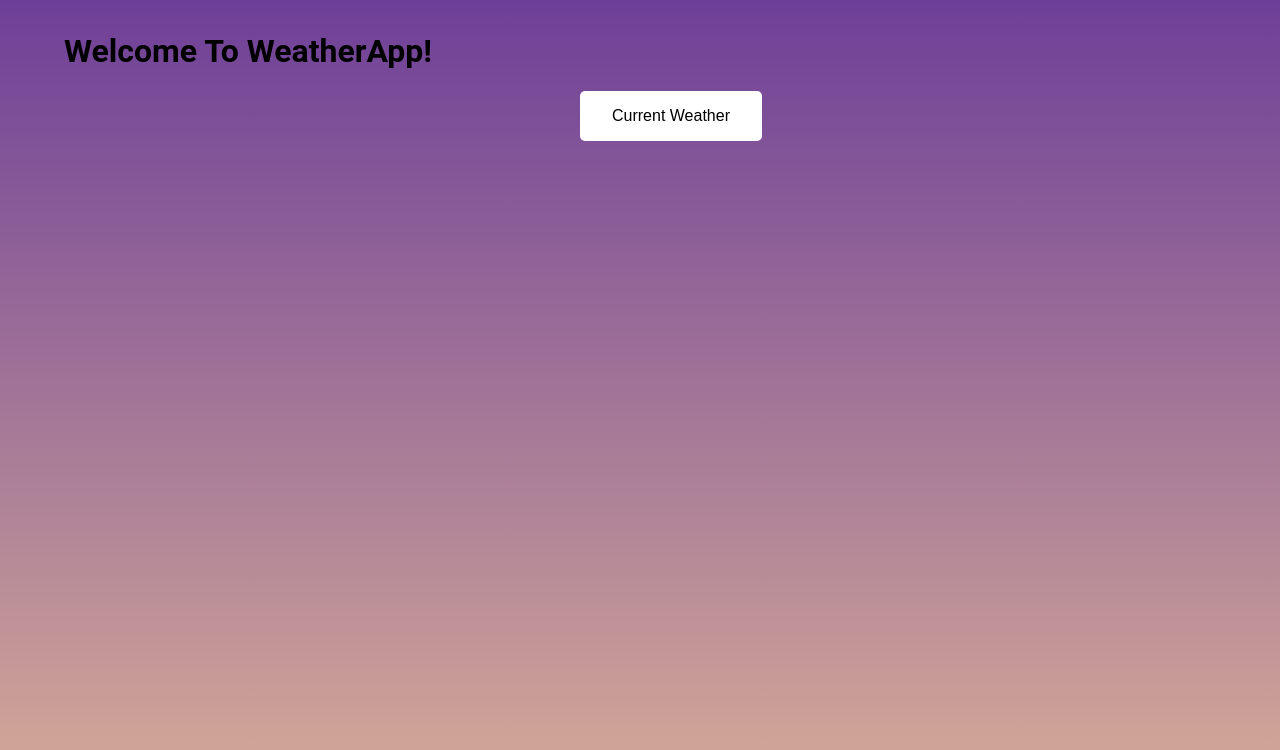
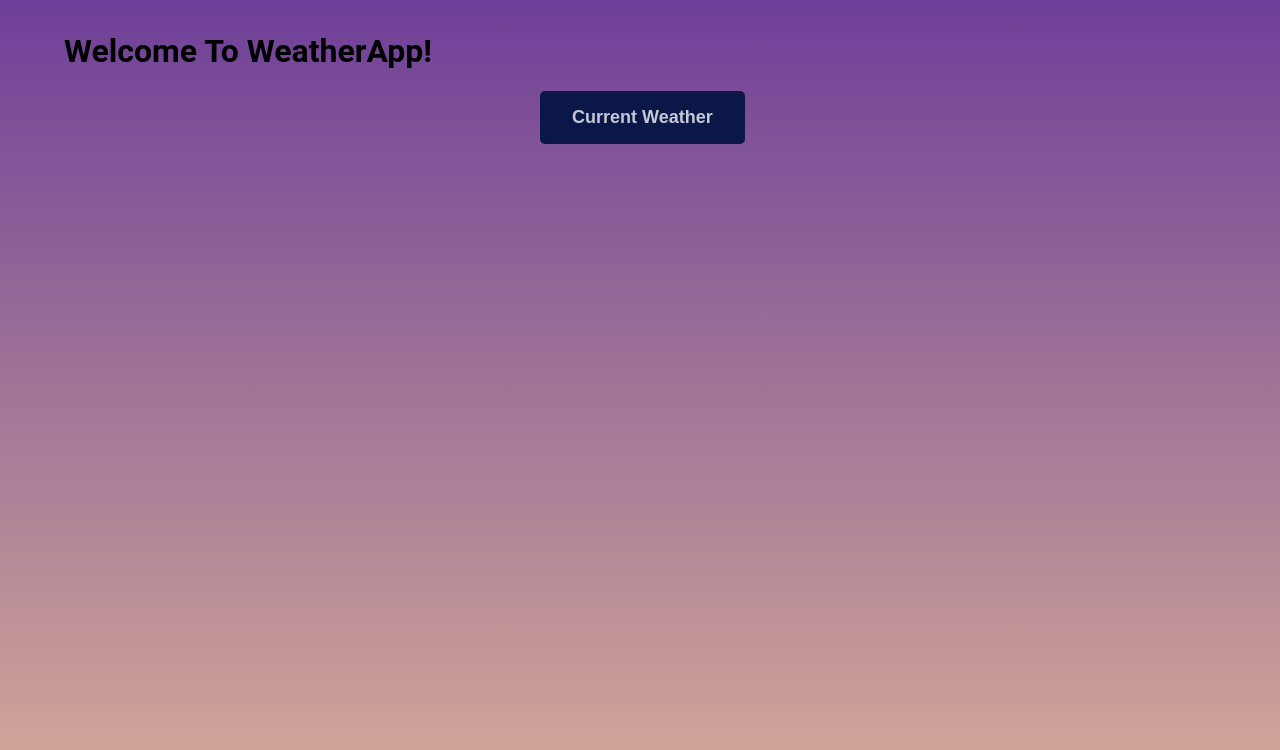
Before and after one commit to ltramos7/weatherAppReact, a React (Create React App) app: page / in a window 1280 px wide. Shown: the top 750 px of the page. Built offline with nearby package versions, Linux system fonts and the light colour scheme.

Commit message:
refactor: updated style of current weather button

```diff
--- a/src/components/ButtonArea/ButtonArea.module.css
+++ b/src/components/ButtonArea/ButtonArea.module.css
@@ -1,22 +1,28 @@
 .currentWeatherBtn {
-    width: 120px;
+    width: 200px;
     margin:0 auto;
     display:block;
 }
 
 .currentWeatherBtn button{
-    background-color: white;
+    background-color: #0c1749;
+    /* background-color: rgb(74, 17, 128); */
+
     border: none;
     border-radius: 5px;
     padding: 1rem 2rem 1rem 2rem;
     white-space: nowrap;
-    font-size: 16px;
+    font-size: 18px;
+    font-weight: 600;
+    color:  rgba(255, 255, 255, 0.767);
 }
 
 .currentWeatherBtn button:hover{
     border-radius: 5px;
     outline: none;
-    background-color: orange;
+    color: white;
+    /* background-color: rgb(74, 17, 128); */
+    background-color: rgba(255, 255, 255, 0.2);
     box-shadow: 0 12px 16px 0 rgba(0,0,0,0.24),0 17px 50px 0 rgba(0,0,0,0.19);
     cursor: pointer;
 }
```
